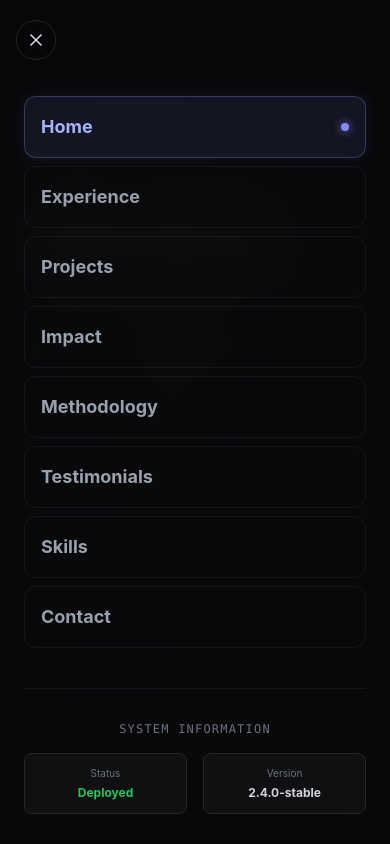
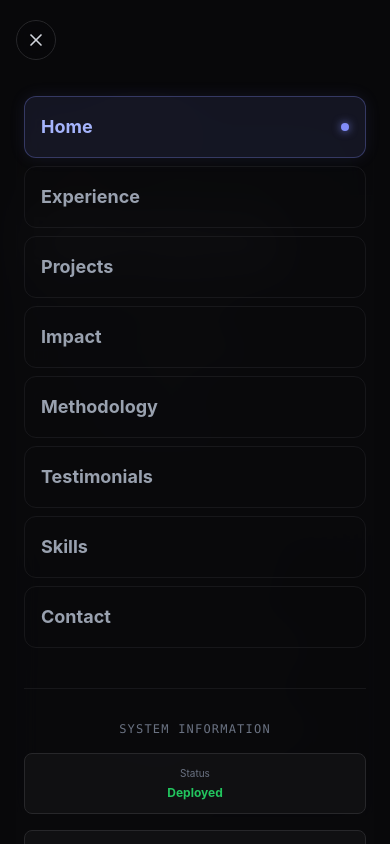
Before and after one commit to DynamicJoker/nimikuriakose.com, a React (Vite) app: page / in a window 390 px wide. Both pictures are taken after a click on the button 36 px from the left and 40 px from the top of the page. Shown: the top 844 px of the page. Built offline with nearby package versions, Linux system fonts and the light colour scheme.

Commit message:
style: fix nav menu responsiveness on tablet and small screens

```diff
--- a/src/components/TopNavBar.jsx
+++ b/src/components/TopNavBar.jsx
@@ -53,10 +53,10 @@ const TopNavBar = ({ isJiraMaximized, setIsJiraMaximized }) => {
     <>
       <nav className="fixed top-0 w-full z-[100] px-4 md:px-6 py-4 flex items-center justify-between pointer-events-none gap-4">
         <div className="flex items-center gap-3 pointer-events-auto">
-          {/* Mobile Menu Toggle (Always Hamburger on Mobile) */}
+          {/* Mobile Menu Toggle (Always Hamburger on Mobile/Tablet) */}
           <button
             onClick={() => setIsMenuOpen(!isMenuOpen)}
-            className="lg:hidden flex items-center justify-center w-10 h-10 rounded-full bg-console/40 backdrop-blur-md border border-border text-gray-300 hover:text-white transition-colors"
+            className="xl:hidden flex items-center justify-center w-10 h-10 rounded-full bg-console/40 backdrop-blur-md border border-border text-gray-300 hover:text-white transition-colors"
           >
             {isMenuOpen ? <X className="w-5 h-5" /> : <Menu className="w-5 h-5" />}
           </button>
@@ -64,7 +64,7 @@ const TopNavBar = ({ isJiraMaximized, setIsJiraMaximized }) => {
           {/* Desktop Adaptive Links Pill */}
           <motion.div
             layout
-            className="hidden lg:flex items-center backdrop-blur-md bg-console/40 p-1.5 rounded-full border border-border shadow-lg"
+            className="hidden xl:flex items-center backdrop-blur-md bg-console/40 p-1.5 rounded-full border border-border shadow-lg"
           >
             <AnimatePresence mode="wait">
               {isJiraMaximized ? (
@@ -165,7 +165,7 @@ const TopNavBar = ({ isJiraMaximized, setIsJiraMaximized }) => {
 
               <div className="mt-8 pt-8 border-t border-border/50">
                 <p className="text-xs font-mono text-gray-500 uppercase tracking-widest mb-4 text-center">System Information</p>
-                <div className="grid grid-cols-2 gap-4">
+                <div className="grid grid-cols-1 sm:grid-cols-2 gap-4">
                   <div className="bg-panel/50 border border-border p-3 rounded-lg text-center">
                     <p className="text-[10px] text-gray-500 mb-1">Status</p>
                     <p className="text-xs font-bold text-success">Deployed</p>
```
